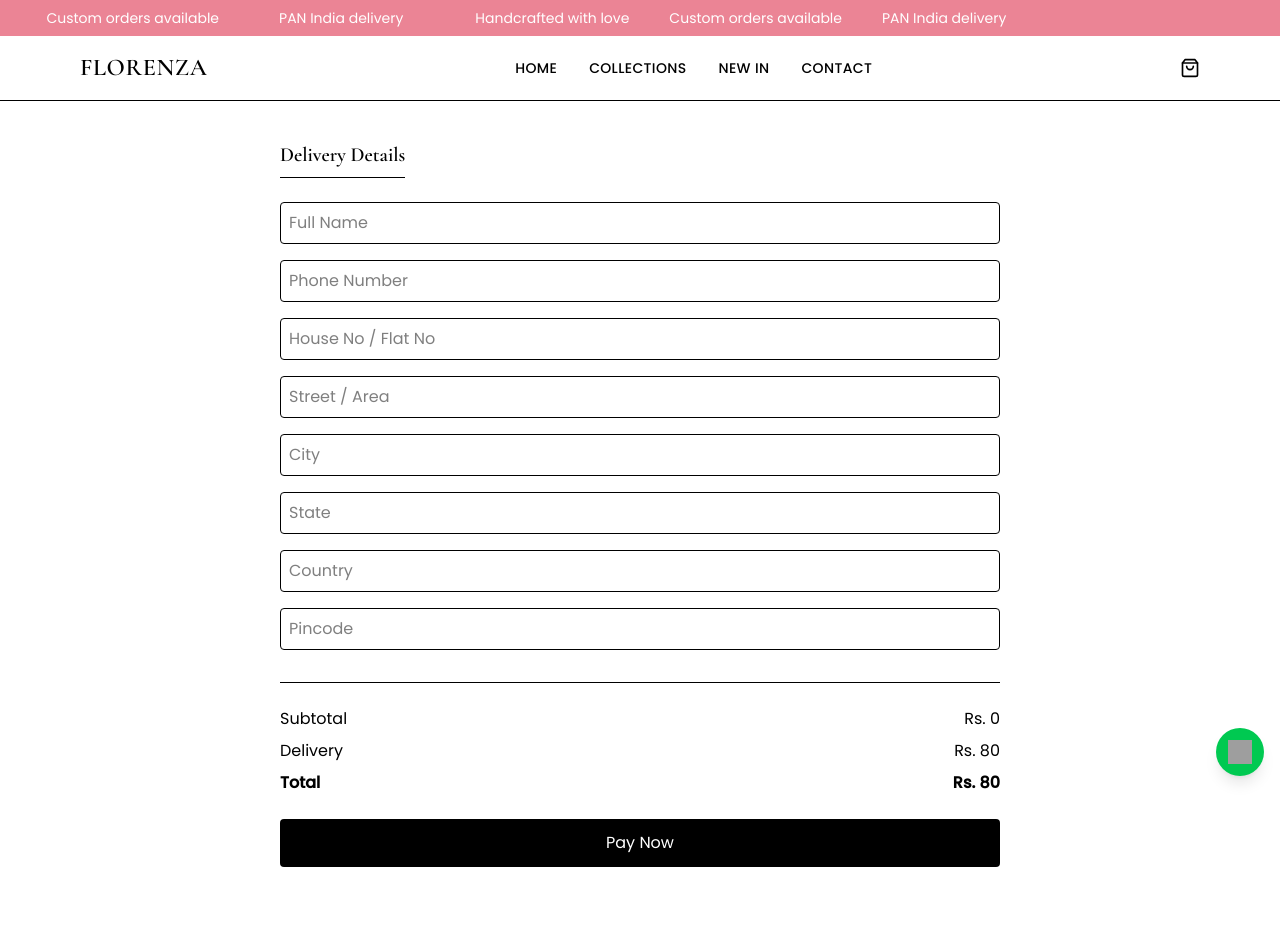
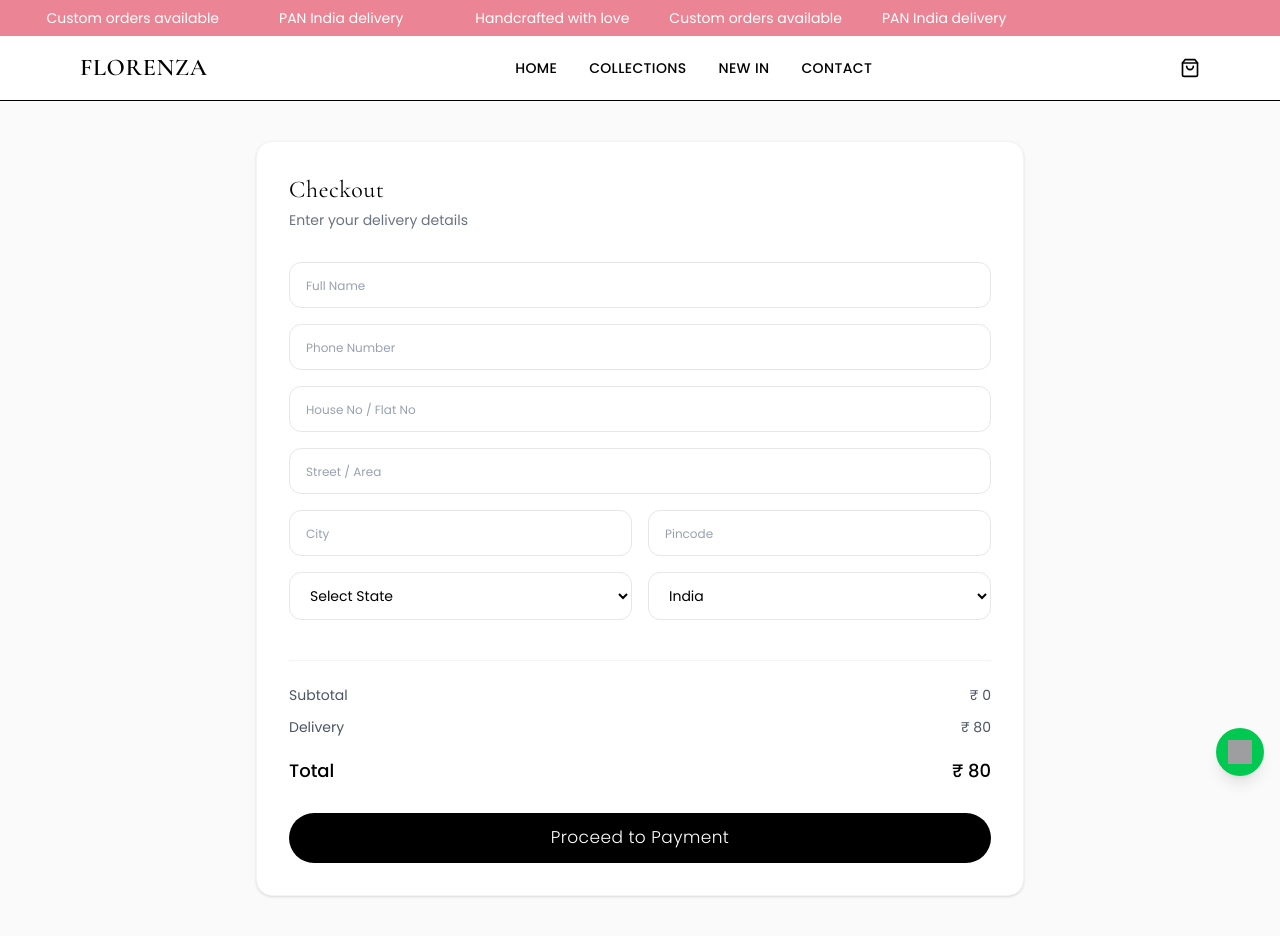
Before and after one commit to Ashish-12K/Florenza, a React (Vite) app: page /checkout in a window 1280 px wide. Before the commit the page ends 907 px from the top, so only its background shows below. Built offline with nearby package versions, Linux system fonts and the light colour scheme; grey boxes are pictures that could not be loaded.

Commit message:
Changed Checkout page2

```diff
--- a/src/pages/CheckoutPage.jsx
+++ b/src/pages/CheckoutPage.jsx
@@ -5,8 +5,6 @@ import { useNavigate } from "react-router-dom";
 export default function CheckoutPage() {
   const { cart, total, clearCart } = useCart();
   const navigate = useNavigate();
-
-
 
   const deliveryCharge = 80;
   const finalTotal = total + deliveryCharge;
@@ -18,9 +16,49 @@ export default function CheckoutPage() {
     street: "",
     city: "",
     state: "",
-    country: "",
+    country: "India",
     pincode: "",
   });
+
+  const states = [
+    "Andaman and Nicobar Islands",
+    "Andhra Pradesh",
+    "Arunachal Pradesh",
+    "Assam",
+    "Bihar",
+    "Chandigarh",
+    "Chhattisgarh",
+    "Dadra and Nagar Haveli",
+    "Daman and Diu",
+    "Delhi",
+    "Goa",
+    "Gujarat",
+    "Haryana",
+    "Himachal Pradesh",
+    "Jammu and Kashmir",
+    "Jharkhand",
+    "Karnataka",
+    "Kerala",
+    "Ladakh",
+    "Lakshadweep",
+    "Madhya Pradesh",
+    "Maharashtra",
+    "Manipur",
+    "Meghalaya",
+    "Mizoram",
+    "Nagaland",
+    "Odisha",
+    "Puducherry",
+    "Punjab",
+    "Rajasthan",
+    "Sikkim",
+    "Tamil Nadu",
+    "Telangana",
+    "Tripura",
+    "Uttar Pradesh",
+    "Uttarakhand",
+    "West Bengal",
+  ];
 
   const handlePayment = () => {
     if (!window.Razorpay) {
@@ -28,7 +66,7 @@ export default function CheckoutPage() {
       return;
     }
 
-    // ✅ Validation
+    // Validation
     for (let key in form) {
       if (!form[key]) {
         alert("Please fill all details");
@@ -62,7 +100,7 @@ export default function CheckoutPage() {
       },
 
       theme: {
-        color: "#000000",
+        color: "#111111",
       },
     };
 
@@ -70,20 +108,29 @@ export default function CheckoutPage() {
     rzp.open();
   };
 
+  const inputStyle =
+    "w-full border border-gray-200 focus:border-black outline-none rounded-xl px-4 py-3 text-sm placeholder:text-xs placeholder:text-gray-400 transition";
+
   return (
-    <div className="px-6 py-10 max-w-3xl mx-auto">
+    <div className="bg-[#fafafa] min-h-screen py-10 px-4">
 
-      {/* Title */}
-      <h1 className="text-xl font-semibold mb-6 border-b pb-2 inline-block">
-        Delivery Details
+      <div className="max-w-3xl mx-auto bg-white border border-gray-100 rounded-2xl shadow-sm p-6 md:p-8">
+
+        {/* Heading */}
+        <h1 className="text-2xl font-light tracking-wide">
+          Checkout
         </h1>
+
+        <p className="text-sm text-gray-500 mt-1 mb-8">
+          Enter your delivery details
+        </p>
 
         {/* Form */}
         <div className="space-y-4">
 
           <input
             placeholder="Full Name"
-          className="w-full border p-2 rounded"
+            className={inputStyle}
             onChange={(e) =>
               setForm({ ...form, name: e.target.value })
             }
@@ -91,7 +138,7 @@ export default function CheckoutPage() {
 
           <input
             placeholder="Phone Number"
-          className="w-full border p-2 rounded"
+            className={inputStyle}
             onChange={(e) =>
               setForm({ ...form, phone: e.target.value })
             }
@@ -99,7 +146,7 @@ export default function CheckoutPage() {
 
           <input
             placeholder="House No / Flat No"
-          className="w-full border p-2 rounded"
+            className={inputStyle}
             onChange={(e) =>
               setForm({ ...form, house: e.target.value })
             }
@@ -107,39 +154,26 @@ export default function CheckoutPage() {
 
           <input
             placeholder="Street / Area"
-          className="w-full border p-2 rounded"
+            className={inputStyle}
             onChange={(e) =>
               setForm({ ...form, street: e.target.value })
             }
           />
 
+          {/* City + Pincode */}
+          <div className="grid grid-cols-1 md:grid-cols-2 gap-4">
+
             <input
               placeholder="City"
-          className="w-full border p-2 rounded"
+              className={inputStyle}
               onChange={(e) =>
                 setForm({ ...form, city: e.target.value })
               }
             />
 
             <input
-          placeholder="State"
-          className="w-full border p-2 rounded"
-          onChange={(e) =>
-            setForm({ ...form, state: e.target.value })
-          }
-        />
-
-        <input
-          placeholder="Country"
-          className="w-full border p-2 rounded"
-          onChange={(e) =>
-            setForm({ ...form, country: e.target.value })
-          }
-        />
-
-        <input
               placeholder="Pincode"
-          className="w-full border p-2 rounded"
+              className={inputStyle}
               onChange={(e) =>
                 setForm({ ...form, pincode: e.target.value })
               }
@@ -147,30 +181,79 @@ export default function CheckoutPage() {
 
           </div>
 
-      {/* Summary */}
-      <div className="mt-8 border-t pt-6 space-y-2">
+          {/* State + Country */}
+          <div className="grid grid-cols-1 md:grid-cols-2 gap-4">
 
-        <div className="flex justify-between">
-          <span>Subtotal</span>
-          <span>Rs. {total}</span>
+            <select
+              className={inputStyle}
+              defaultValue=""
+              onChange={(e) =>
+                setForm({ ...form, state: e.target.value })
+              }
+            >
+              <option value="" disabled>
+                Select State
+              </option>
+
+              {states.map((state) => (
+                <option key={state} value={state}>
+                  {state}
+                </option>
+              ))}
+            </select>
+
+            <select
+              className={inputStyle}
+              value="India"
+              disabled
+            >
+              <option>India</option>
+            </select>
+
           </div>
 
-        <div className="flex justify-between">
-          <span>Delivery</span>
-          <span>Rs. 80</span>
         </div>
 
-        <div className="flex justify-between font-semibold">
-          <span>Total</span>
-          <span>Rs. {finalTotal}</span>
+        {/* Summary */}
+        <div className="mt-10 border-t border-gray-100 pt-6">
+
+          <div className="space-y-3">
+
+            <div className="flex justify-between text-sm text-gray-600">
+
+              <span>Subtotal</span>
+
+              <span>₹ {total}</span>
+
             </div>
 
+            <div className="flex justify-between text-sm text-gray-600">
+
+              <span>Delivery</span>
+
+              <span>₹ 80</span>
+
+            </div>
+
+            <div className="flex justify-between text-lg font-medium pt-2">
+
+              <span>Total</span>
+
+              <span>₹ {finalTotal}</span>
+
+            </div>
+
+          </div>
+
+          {/* Payment Button */}
           <button
             onClick={handlePayment}
-          className="mt-4 w-full bg-black text-white py-3 rounded hover:bg-gray-800 transition"
+            className="mt-7 w-full bg-black text-white rounded-full py-3 text-[17px] font-light tracking-wide hover:bg-gray-900 transition duration-300"
           >
-          Pay Now
+            Proceed to Payment
           </button>
+
+        </div>
 
       </div>
 
```
Lines whose indentation alone changed are shown as unchanged.
